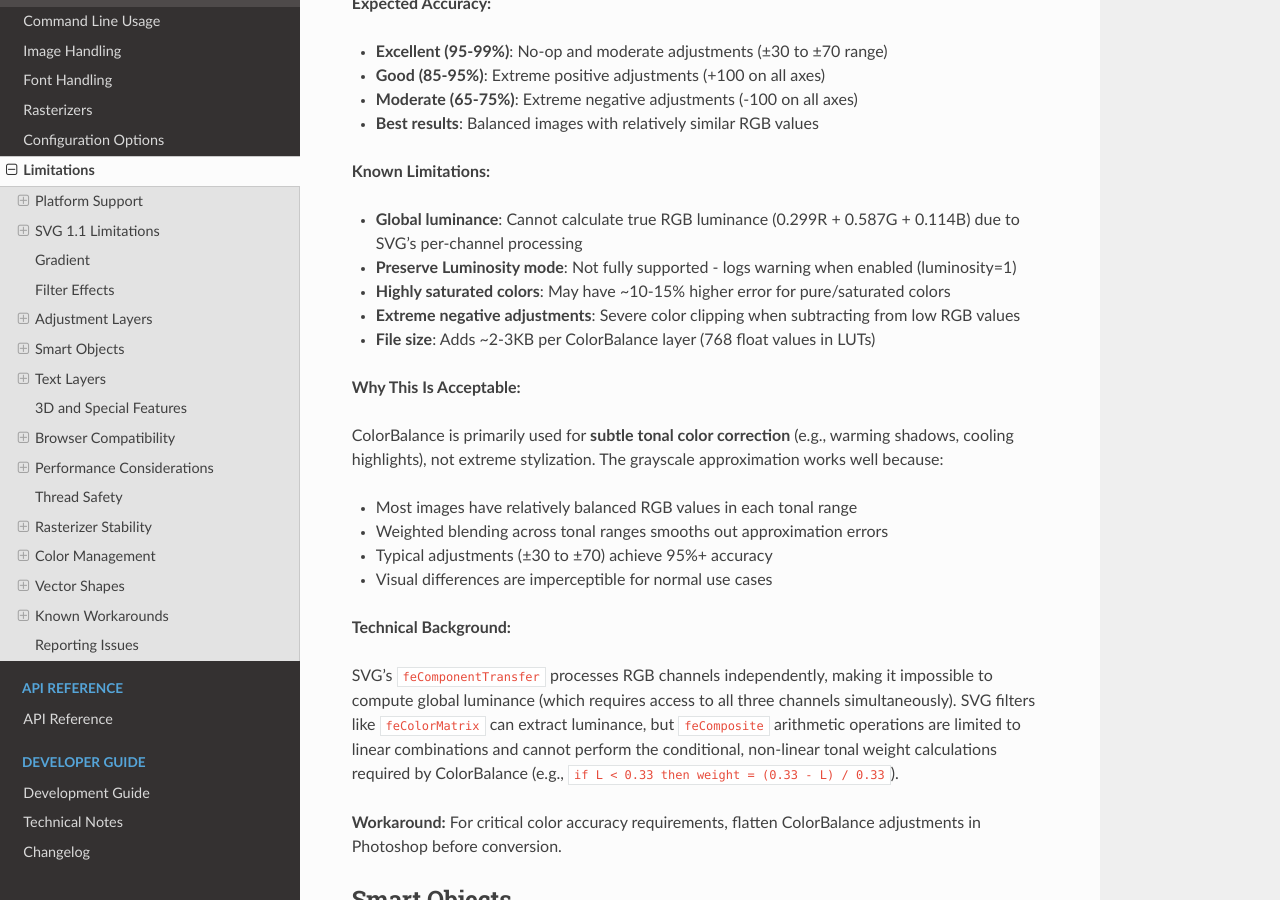
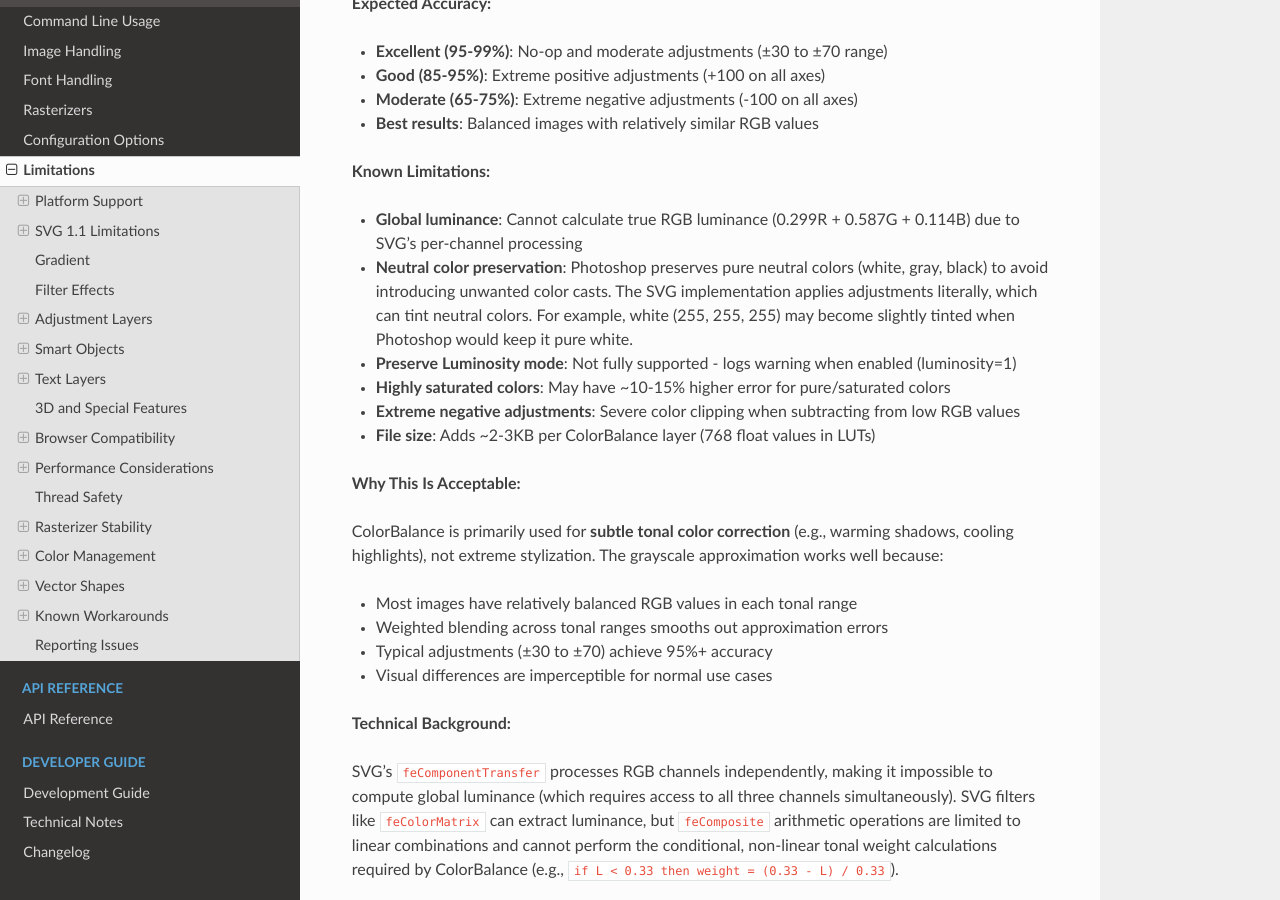
Before and after one commit to kyamagu/psd2svg, a Sphinx documentation site: the page built from docs/limitations.rst, in a window 1280 px wide and 900 px high, scrolled down 4828 px. Built offline with Sphinx 7.4.7 and the Read the Docs theme 3.1.0, drawn with Linux system fonts in a browser that asks for light colours.

Commit message:
Document neutral color preservation limitation in ColorBalance
Photoshop's ColorBalance preserves pure neutral colors (white, gray,
black) to avoid introducing unwanted color casts. The SVG implementation
applies the adjustment formula literally, which can tint neutral colors.

Example: white (255, 255, 255) with highlights (0, -50, -50) adjustment
- Photoshop: Keeps white as RGB(255, 255, 255)
- SVG: Produces RGB(255, 127, 127) per the mathematical formula

This is a theoretical limitation inherent to the literal formula
application, not a bug in the grayscale approximation. Photoshop has
additional neutral-detection logic that cannot be easily replicated in
SVG's feComponentTransfer LUT-based approach.

🤖 Generated with [Claude Code](https://claude.com/claude-code)

Co-Authored-By: Claude Sonnet 4.5 <noreply@anthropic.com>

```diff
--- a/docs/limitations.rst
+++ b/docs/limitations.rst
@@ -200,6 +200,7 @@ The **ColorBalance** adjustment layer is implemented using SVG ``feComponentTran
 **Known Limitations:**
 
 * **Global luminance**: Cannot calculate true RGB luminance (0.299R + 0.587G + 0.114B) due to SVG's per-channel processing
+* **Neutral color preservation**: Photoshop preserves pure neutral colors (white, gray, black) to avoid introducing unwanted color casts. The SVG implementation applies adjustments literally, which can tint neutral colors. For example, white (255, 255, 255) may become slightly tinted when Photoshop would keep it pure white.
 * **Preserve Luminosity mode**: Not fully supported - logs warning when enabled (luminosity=1)
 * **Highly saturated colors**: May have ~10-15% higher error for pure/saturated colors
 * **Extreme negative adjustments**: Severe color clipping when subtracting from low RGB values
```
